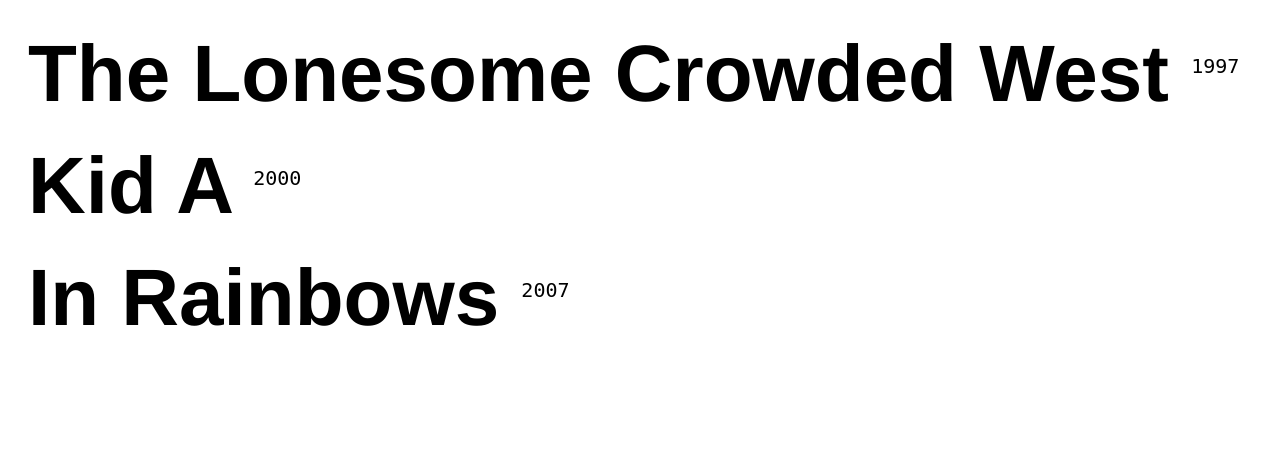
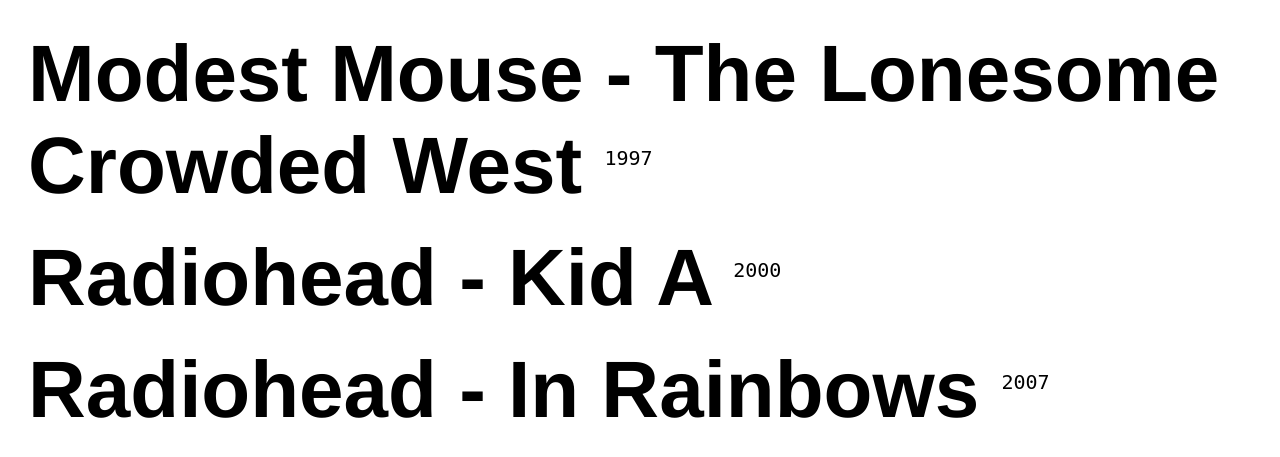
Before and after one commit to janokular/musicstreamer, a Python web app: template 926/templates/index.html in a window 1280 px wide. Shown: the top 457 px of the page. Run offline with Jinja, Linux system fonts and the light colour scheme; the template is opened without the code that fills it, so the values that code supplies are empty.

Commit message:
staged changes

```diff
--- a/926/templates/index.html
+++ b/926/templates/index.html
@@ -19,7 +19,7 @@
       <a class="album" href="">
         <div>
           <p class="title">
-            The Lonesome Crowded West
+            Modest Mouse - The Lonesome Crowded West
             <sup class="date">1997</sup>
             <img
               class="cover"
@@ -31,7 +31,7 @@
       <a class="album" href="">
         <div>
           <p class="title">
-            Kid A
+            Radiohead - Kid A
             <sup class="date">2000</sup>
             <img
               class="cover"
@@ -43,7 +43,7 @@
       <a class="album" href="">
         <div>
           <p class="title">
-            In Rainbows
+            Radiohead - In Rainbows
             <sup class="date">2007</sup>
             <img
               class="cover"
```
